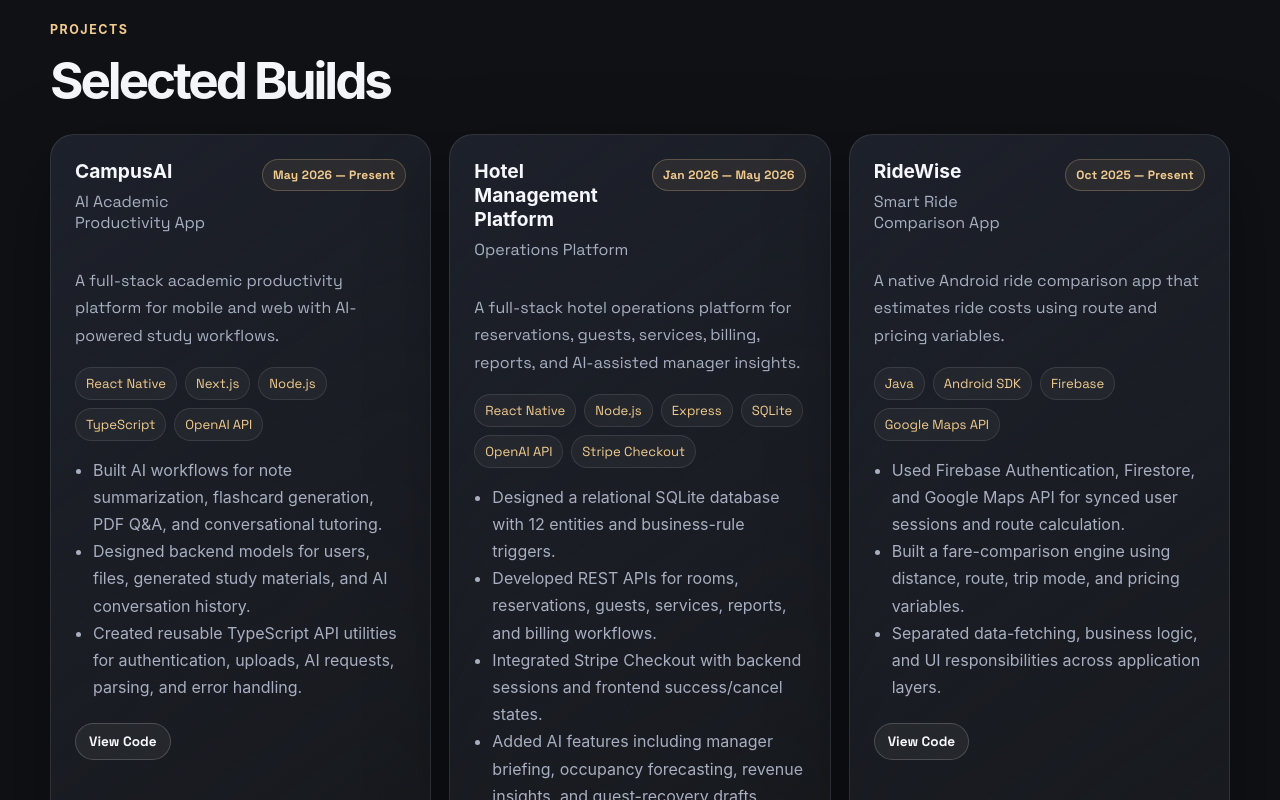
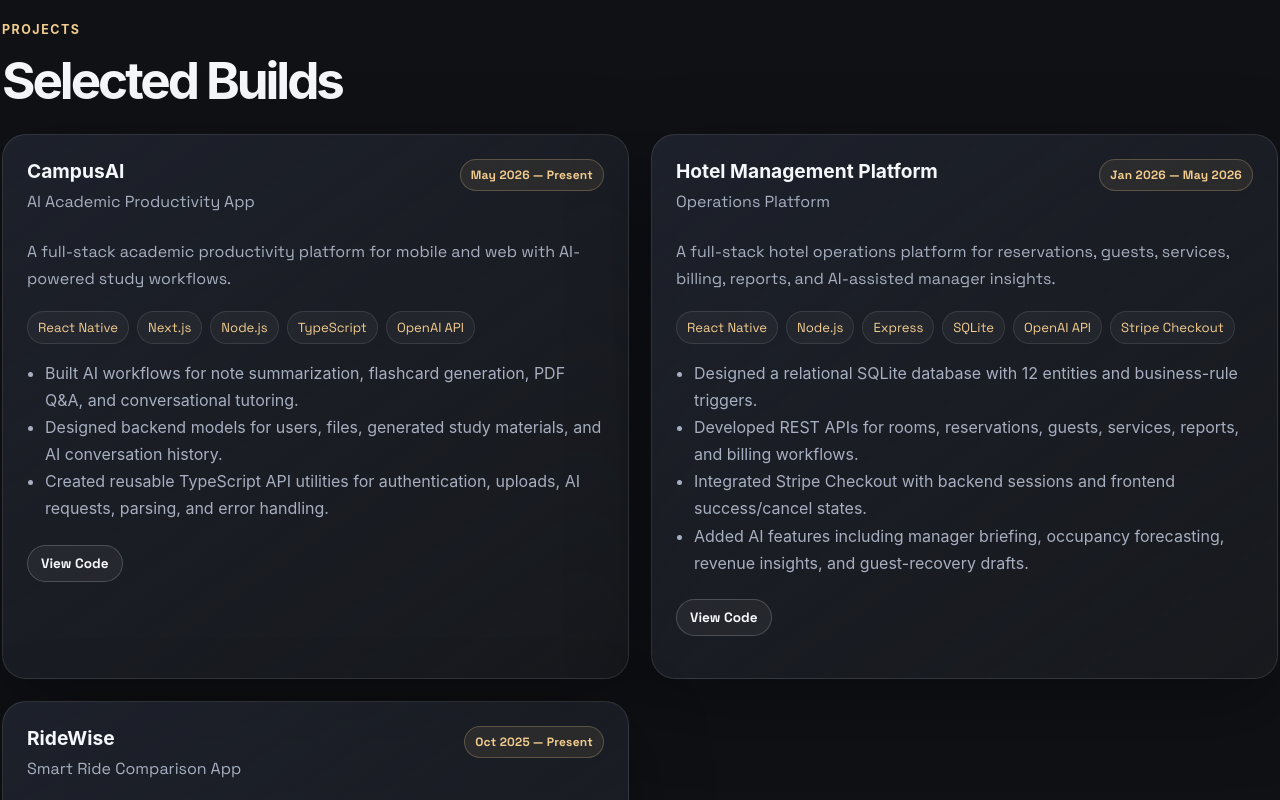
Before and after one commit to SohamxP/Soham-portfolio, a React (Vite) app: page / in a window 1280 px wide. Shown: the part 1980-2780 px from the top of the page. Built offline with nearby package versions, Linux system fonts and the light colour scheme.

Commit message:
Increase site container width

```diff
--- a/src/index.css
+++ b/src/index.css
@@ -141,7 +141,7 @@ nav {
 /* Layout */
 
 .site {
-  width: min(1180px, calc(100% - 32px));
+  width: min(1400px, calc(100% - 4px));
   margin: 0 auto;
 }
 
@@ -457,8 +457,8 @@ ul {
 
 .projects-grid {
   display: grid;
-  grid-template-columns: repeat(3, 1fr);
-  gap: 18px;
+  grid-template-columns: repeat(2, 1fr);
+  gap: 22px;
 }
 
 .project-card {
@@ -486,7 +486,7 @@ ul {
   justify-content: space-between;
   align-items: flex-start;
   gap: 16px;
-  margin-bottom: 18px;
+  margin-bottom: 10px;
 }
 .project-date-badge {
   flex-shrink: 0;
@@ -643,9 +643,8 @@ footer {
 
 @media (max-width: 520px) {
   .site {
-    width: min(100% - 20px, 1180px);
-  }
-
+  width: min(100% - 20px, 1180px);
+}
   .section {
     padding: 52px 0;
   }
```
